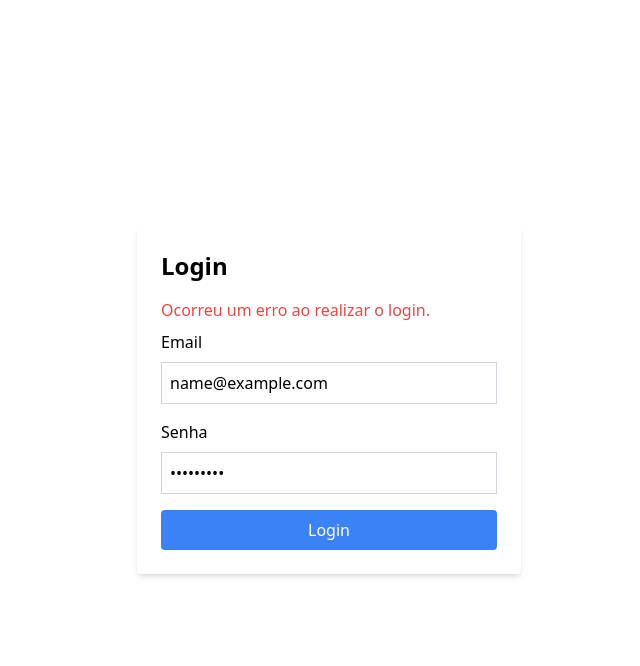
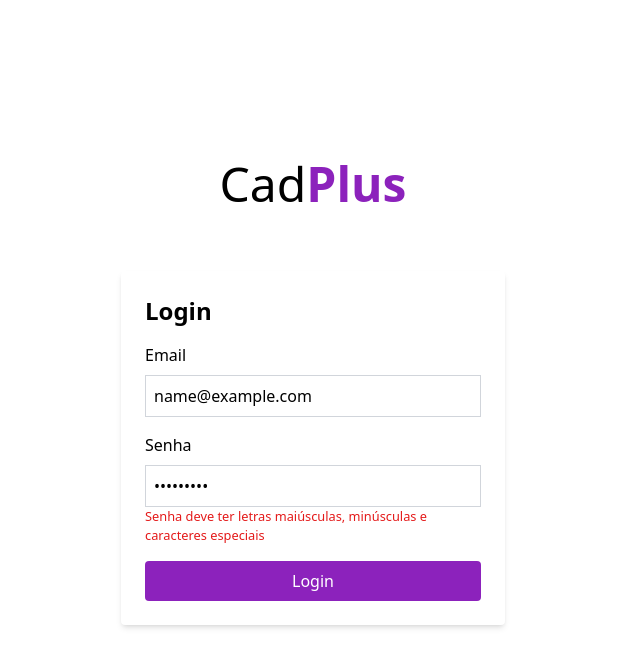
Before and after one commit to filiperv7/cadPlus_front, a React (Vite) app: page /login in a window 1280 px wide. Both pictures are taken after typing "name@example.com", "Sample123" into the empty fields and a click on the button "Login". Shown: the top 666 px of the page, without its empty margins (311-951 px from the left). Built offline with nearby package versions, Linux system fonts and the light colour scheme; no server answers.

Commit message:
♻️ refactor login page

```diff
--- a/src/pages/Login.tsx
+++ b/src/pages/Login.tsx
@@ -11,7 +11,13 @@ const Login: React.FC = () => {
 
   const validationSchema = Yup.object().shape({
     email: Yup.string().email('Email inválido').required('Email é obrigatório'),
-    password: Yup.string().required('Senha é obrigatória')
+    password: Yup.string()
+      .required('Senha é obrigatória')
+      .min(8, 'Senha deve ter 8 caracteres')
+      .matches(
+        /^(?=.*[a-z])(?=.*[A-Z])(?=.*[!@#$%^&*()\-_=+{};:,<.>]).*$/,
+        'Senha deve ter letras maiúsculas, minúsculas e caracteres especiais'
+      )
   })
 
   const handleSubmit = async (values: { email: string; password: string }) => {
@@ -36,7 +42,12 @@ const Login: React.FC = () => {
   }
 
   return (
-    <div className="flex justify-center items-center h-screen">
+    <div className="max-w-5xl flex flex-col items-center mt-40 h-screen">
+      <h2 className="text-5xl">
+        Cad<span className="text-[#8C22BC] font-bold">Plus</span>
+      </h2>
+
+      <div className="flex justify-center items-center h-screen -mt-40">
         <Formik
           initialValues={{ email: '', password: '' }}
           validationSchema={validationSchema}
@@ -45,7 +56,7 @@ const Login: React.FC = () => {
           {() => (
             <Form className="bg-white p-6 rounded shadow-md w-96">
               <h2 className="text-2xl font-bold mb-4">Login</h2>
-            {error && <div className="text-red-500 mb-2">{error}</div>}
+              {error && <div className="errorMessage">{error}</div>}
               <div className="mb-4">
                 <label className="block mb-2" htmlFor="email">
                   Email
@@ -59,7 +70,7 @@ const Login: React.FC = () => {
                 <ErrorMessage
                   name="email"
                   component="div"
-                className="text-red-500"
+                  className="errorMessage"
                 />
               </div>
               <div className="mb-4">
@@ -75,12 +86,12 @@ const Login: React.FC = () => {
                 <ErrorMessage
                   name="password"
                   component="div"
-                className="text-red-500"
+                  className="errorMessage"
                 />
               </div>
               <button
                 type="submit"
-              className="bg-blue-500 text-white p-2 rounded w-full hover:bg-blue-600"
+                className="bg-[#8C22BC] text-white p-2 rounded w-full hover:bg-blue-600"
               >
                 Login
               </button>
@@ -88,6 +99,7 @@ const Login: React.FC = () => {
           )}
         </Formik>
       </div>
+    </div>
   )
 }
 
```
Lines whose indentation alone changed are shown as unchanged.
